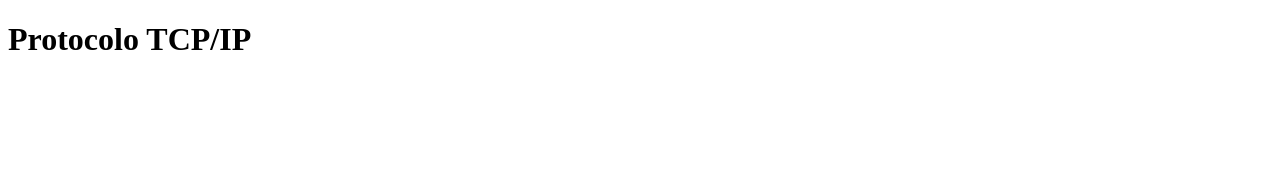
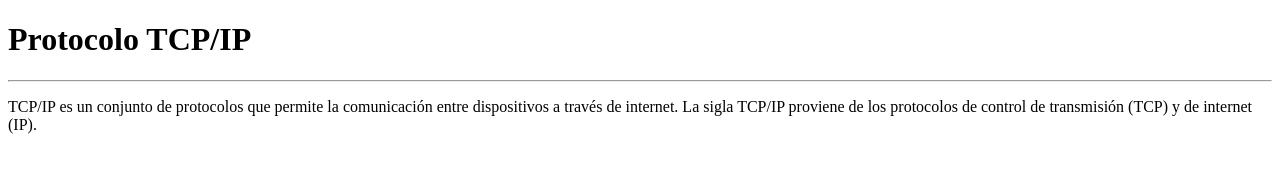
Before and after one commit to lknpeace/practica3, a plain HTML site: page index.html in a window 1280 px wide. Drawn offline with Linux system fonts and the light colour scheme.

Commit message:
Modificacion del Body

```diff
--- a/index.html
+++ b/index.html
@@ -7,5 +7,8 @@
 </head>
 <body>
     <h1>Protocolo TCP/IP</h1>
+    <hr>
+    <p>TCP/IP es un conjunto de protocolos que permite la comunicación entre dispositivos a través de internet. La sigla TCP/IP proviene de los protocolos de control de transmisión (TCP) y de internet (IP).
+    </p>
 </body>
 </html>
```
